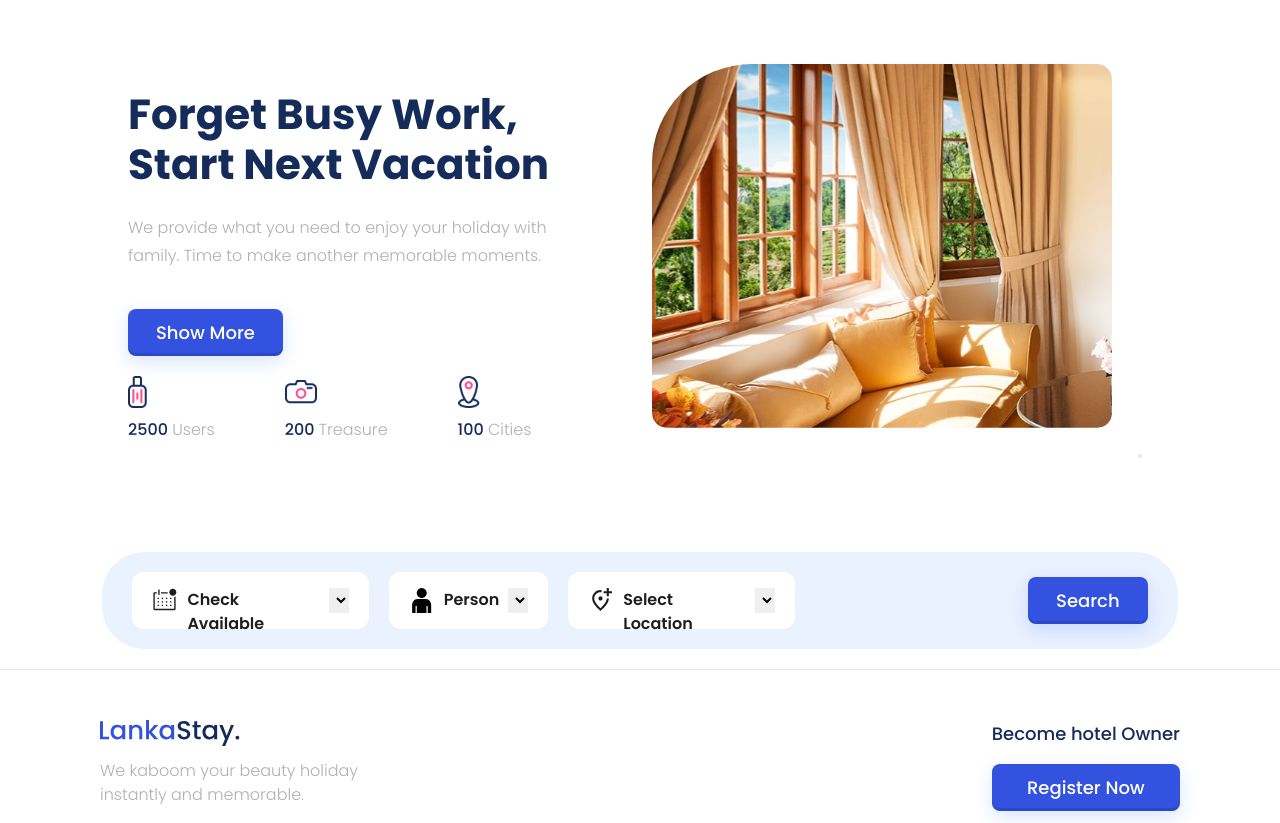
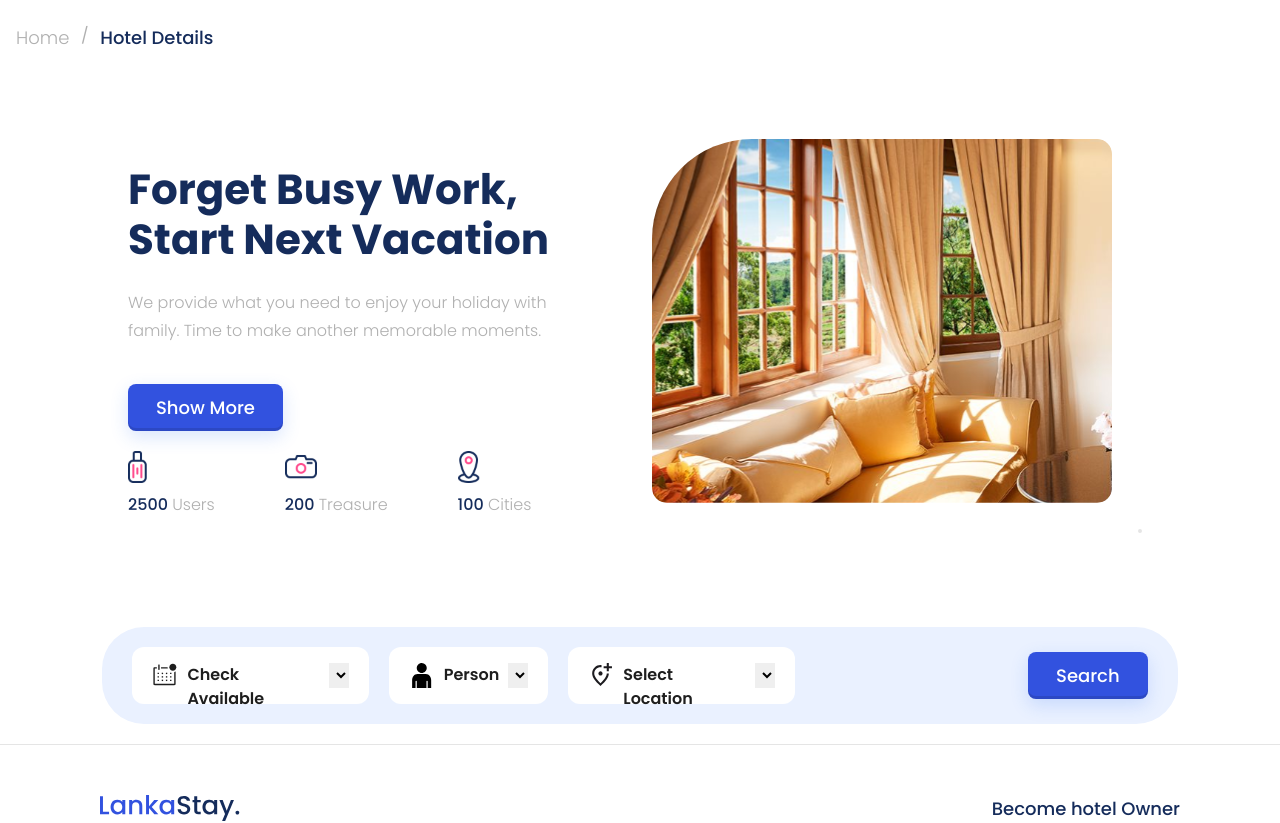
Before and after one commit to archis-academy/november-frontend-lankastay-1, a React (Vite) app: page / in a window 1280 px wide. Shown: the top 823 px of the page. Built offline with nearby package versions, Linux system fonts and the light colour scheme.

Commit message:
breadcrumb stili duzenlendi

```diff
--- /dev/null
+++ b/src/Components/Breadcrumb/breadcrumb.jsx
@@ -0,0 +1,28 @@
+import React from 'react';
+import styles from './breadcrumb.module.scss';
+
+const Breadcrumb = () => {
+  return (
+    <nav aria-label="breadcrumb" className={styles.breadcrumbNav}>
+
+      <div className={styles.container}>
+
+        <ol className={styles.breadcrumbList}>
+
+          <li className={styles.breadcrumbItem}>
+            <a href="/" className={styles.link}>Home</a>
+          </li>
+
+          <li className={styles.separator}>/</li>
+
+          <li className={styles.breadcrumbItem}>
+            <span className={styles.active}>Hotel Details</span>
+          </li>
+        </ol>
+
+      </div>
+    </nav>
+  );
+};
+
+export default Breadcrumb;
--- /dev/null
+++ b/src/Components/Breadcrumb/breadcrumb.module.scss
@@ -0,0 +1,46 @@
+.breadcrumbNav {
+  width: 100%;
+  padding: 1.5rem 0;
+  display: flex;
+  justify-content: center;
+}
+
+.container {
+  width: 100%;
+  max-width: 1300px;
+  padding: 0 1rem;
+  display: flex;
+  align-items: center;
+}
+
+.breadcrumbList {
+  display: flex;
+  list-style: none;
+  padding: 0;
+  margin: 0;
+  gap: 0.6rem;
+  font-family: 'Poppins', sans-serif;
+}
+
+.breadcrumbItem {
+  display: flex;
+  align-items: center;
+}
+
+.link {
+  text-decoration: none;
+  color: #b0b0b0;
+  font-size: 18px;
+  font-weight: 300;
+}
+
+.separator {
+  color: #b0b0b0;
+  margin: 0 2px;
+}
+
+.active {
+  color: #152c5b;
+  font-weight: 500;
+  font-size: 18px;
+  }
--- a/src/pages/home/home.jsx
+++ b/src/pages/home/home.jsx
@@ -2,10 +2,12 @@ import React from 'react';
 import HeroSection from '../../sections/HeroSection/heroSection';
 import SearchFilterBar from '../../Components/SearchFilterBar/SearchFilterBar';
 import Footer from '../../Components/footer/Footer';
+import Breadcrumb from '../../Components/Breadcrumb/breadcrumb';
 
 export const Home = () => {
   return (
     <div>
+      <Breadcrumb />
       <HeroSection />
       <SearchFilterBar />
       <Footer />
--- a/src/sections/HeroSection/heroSection.jsx
+++ b/src/sections/HeroSection/heroSection.jsx
@@ -3,6 +3,7 @@ import styles from './heroSection.module.scss';
 import QuickStats from '../../Components/quick-stats-component/quick_stats';
 import Button from '../../Components/Button/Button';
 import fetchData from '../../lib/fetchData';
+import Breadcrumb from '../../Components/Breadcrumb/breadcrumb';
 
 const HeroSection = () => {
   const [quickStatsData, setQuickStatsData] = useState([]);
```
